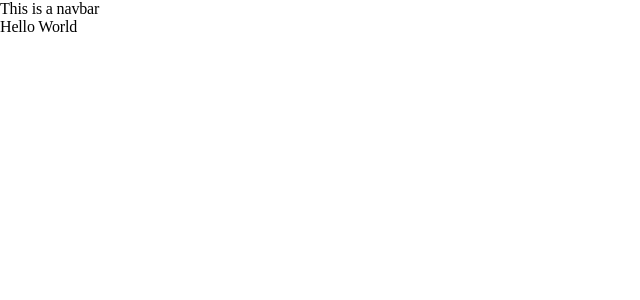
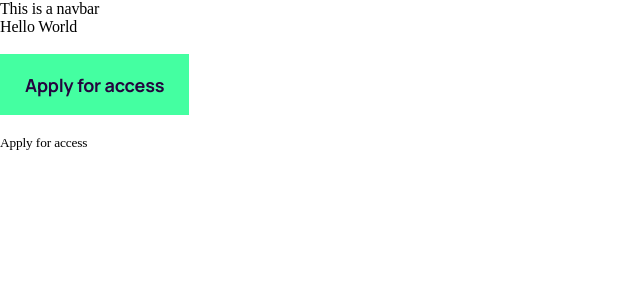
Before and after one commit to Pedromigacz/frontend-mentor-one, a Next.js app: page / in a window 1280 px wide. Shown: the top 300 px of the page, without its empty margins (0-640 px from the left). Built offline with nearby package versions, Linux system fonts and the light colour scheme.

Commit message:
add PrimaryButton component

```diff
--- a/components/styled.ts
+++ b/components/shared/styled.ts
@@ -1,4 +1,6 @@
 import styled from 'styled-components';
+
+// components
 
 export const HeadingLarge = styled.h1`
   font-family: 'Fraunces 144pt';
@@ -27,3 +29,28 @@ export const BodyText = styled.p`
   font-size: 18px;
   line-height: 32px;
 `;
+
+export const PrimaryButton = styled.button`
+  color: var(--dark-purple);
+  background-color: var(--eucalyptus);
+
+  padding: 15px 25px 14px 25px;
+
+  /* body text styles */
+  font-family: 'Manrope';
+  font-weight: 700;
+  font-size: 18px;
+  line-height: 32px;
+
+  transition: 200ms;
+
+  outline: 2px solid var(--eucalyptus);
+  outline-offset: -2px;
+
+  :hover {
+    background-color: transparent;
+    color: var(--eucalyptus);
+  }
+`;
+
+export const SecondaryButton = styled.button``;
--- a/pages/index.tsx
+++ b/pages/index.tsx
@@ -1,7 +1,14 @@
+import { PrimaryButton, SecondaryButton } from '@/components/shared/styled';
+
 export default function Home() {
   return (
     <>
       <h1>Hello World</h1>
+      <br />
+      <PrimaryButton>Apply for access</PrimaryButton>
+      <br />
+      <br />
+      <SecondaryButton>Apply for access</SecondaryButton>
     </>
   );
 }
```
